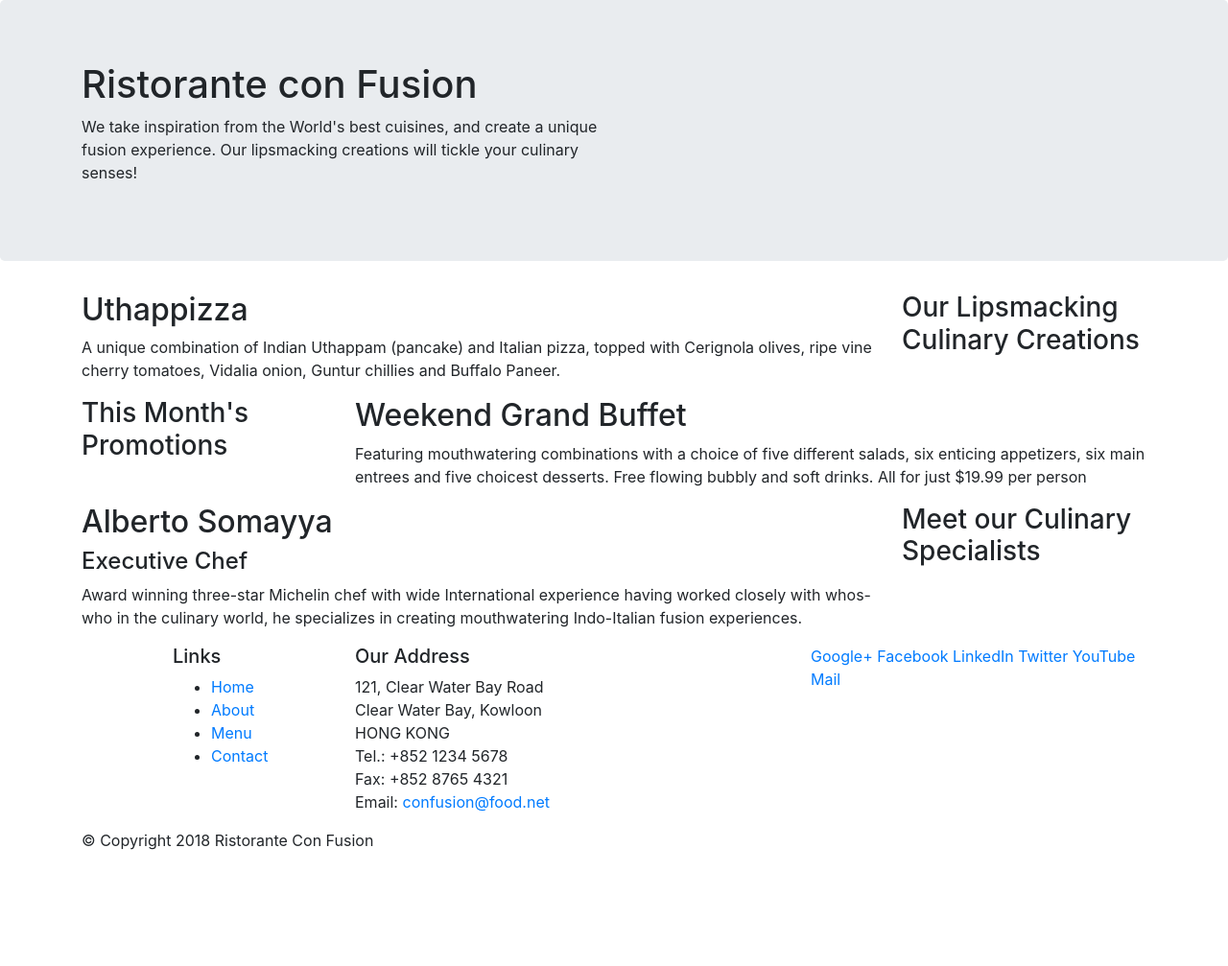
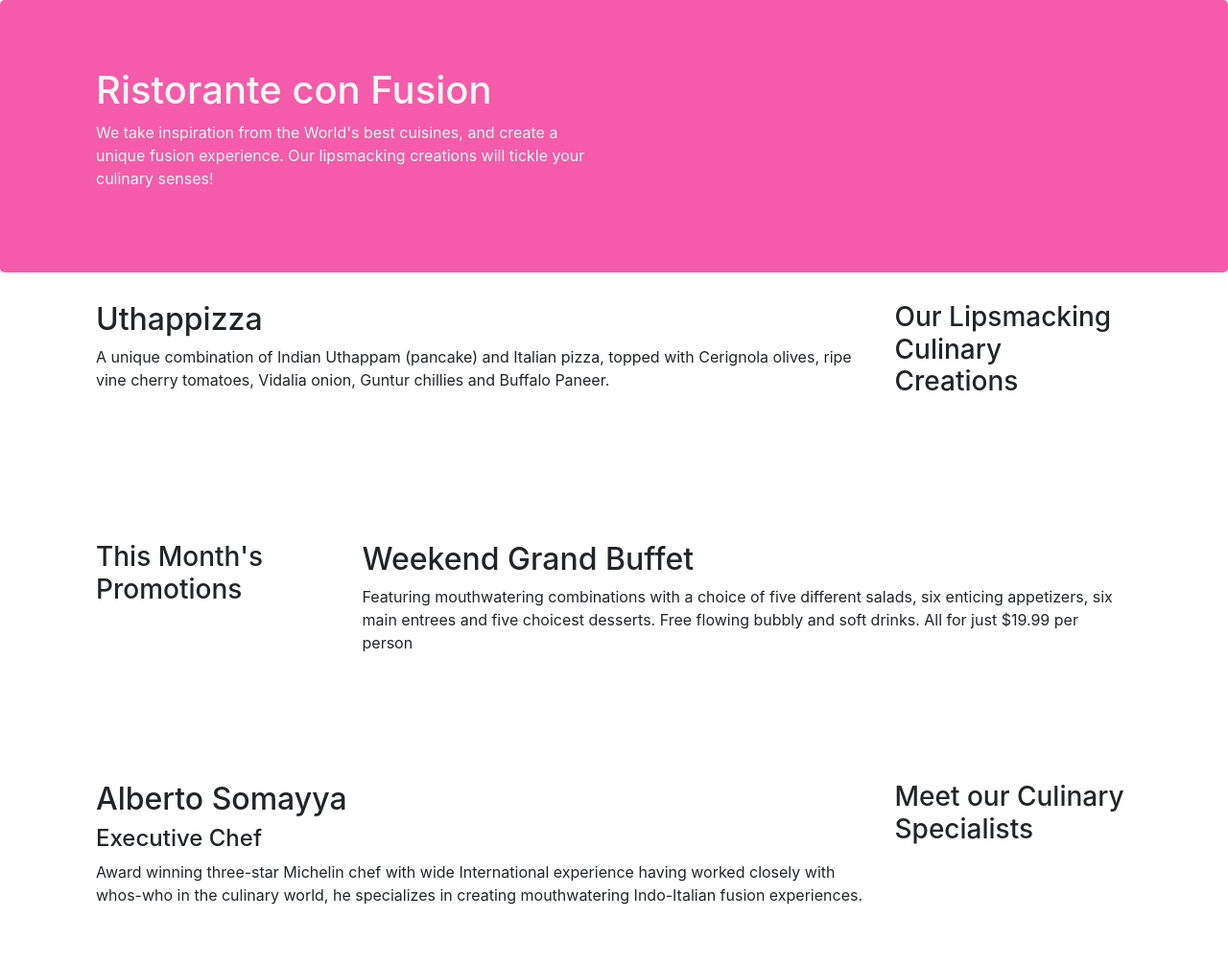
Before and after one commit to christophermontero/UI-Bootstrap4, a website: page index.html in a window 1280 px wide. Shown: the top 1007 px of the page at 96% size. Before the commit the page ends 904 px from the top, so only its background shows below. Drawn offline with nearby package versions, Linux system fonts and the light colour scheme.

Commit message:
Removing a style bullet list, then adding a custom styles for the header, rows and footer

```diff
--- /dev/null
+++ b/css/styles.css
@@ -0,0 +1,29 @@
+.row-header {
+	margin: 0px auto;
+	padding: 0px auto;
+}
+
+.row-content {
+	margin: 0px auto;
+	padding: 30px 0px 30px 0px;
+	min-height: 250px;
+}
+
+.footer {
+	background-color: #ef9ec8;
+	margin: 0px auto;
+	padding: 20px 0px 20px 0px;
+}
+
+.jumbotron {
+	padding: 70px 30px 70px 30px;
+	margin: 0px auto;
+	background: #f45baa;
+	color: floralwhite;
+}
+
+.address {
+	.font-size: 80%;
+	margin: 0px;
+	color: #000000;
+}
--- a/index.html
+++ b/index.html
@@ -11,12 +11,13 @@
 
     <!-- Bootstrap CSS -->
     <link rel="stylesheet" href="https://maxcdn.bootstrapcdn.com/bootstrap/4.0.0/css/bootstrap.min.css" integrity="sha384-Gn5384xqQ1aoWXA+058RXPxPg6fy4IWvTNh0E263XmFcJlSAwiGgFAW/dAiS6JXm" crossorigin="anonymous">
+    <link rel="stylesheet" href="css/styles.css">
 
 <body>
 
     <header class="jumbotron">
         <div class="container">
-            <div class="row">
+            <div class="row row-header">
                 <div class="col-12 col-sm-6">
                     <h1>Ristorante con Fusion</h1>
                     <p>We take inspiration from the World's best cuisines, and create a unique fusion experience. Our lipsmacking creations will tickle your culinary senses!</p>
@@ -28,7 +29,7 @@
     </header>
 
     <div class="container">
-        <div class="row">
+        <div class="row row-content">
             <div class="col-12 col-sm-4 oreder-sm-last col-md-3">
                 <h3>Our Lipsmacking Culinary Creations</h3>
             </div>
@@ -39,7 +40,7 @@
         </div>
 
 
-        <div class="row">
+        <div class="row row-content">
             <div class="col-12 col-sm-4 order-sm-first col-md-3">
                 <h3>This Month's Promotions</h3>
             </div>
@@ -49,7 +50,7 @@
             </div>
         </div>
 
-        <div class="row">
+        <div class="row row-content">
             <div class="col-12 col-sm-4 order-sm-last col-md-3">
                 <h3>Meet our Culinary Specialists</h3>
             </div>
@@ -61,12 +62,12 @@
         </div>
     </div>
 
-    <footer>
+    <footer class="footer">
         <div class="container">
             <div class="row">
                 <div class="col-4 offset-1 col-sm-2">
                     <h5>Links</h5>
-                    <ul>
+                    <ul class="list-unstyled">
                         <li><a href="#">Home</a></li>
                         <li><a href="#">About</a></li>
                         <li><a href="#">Menu</a></li>
```
